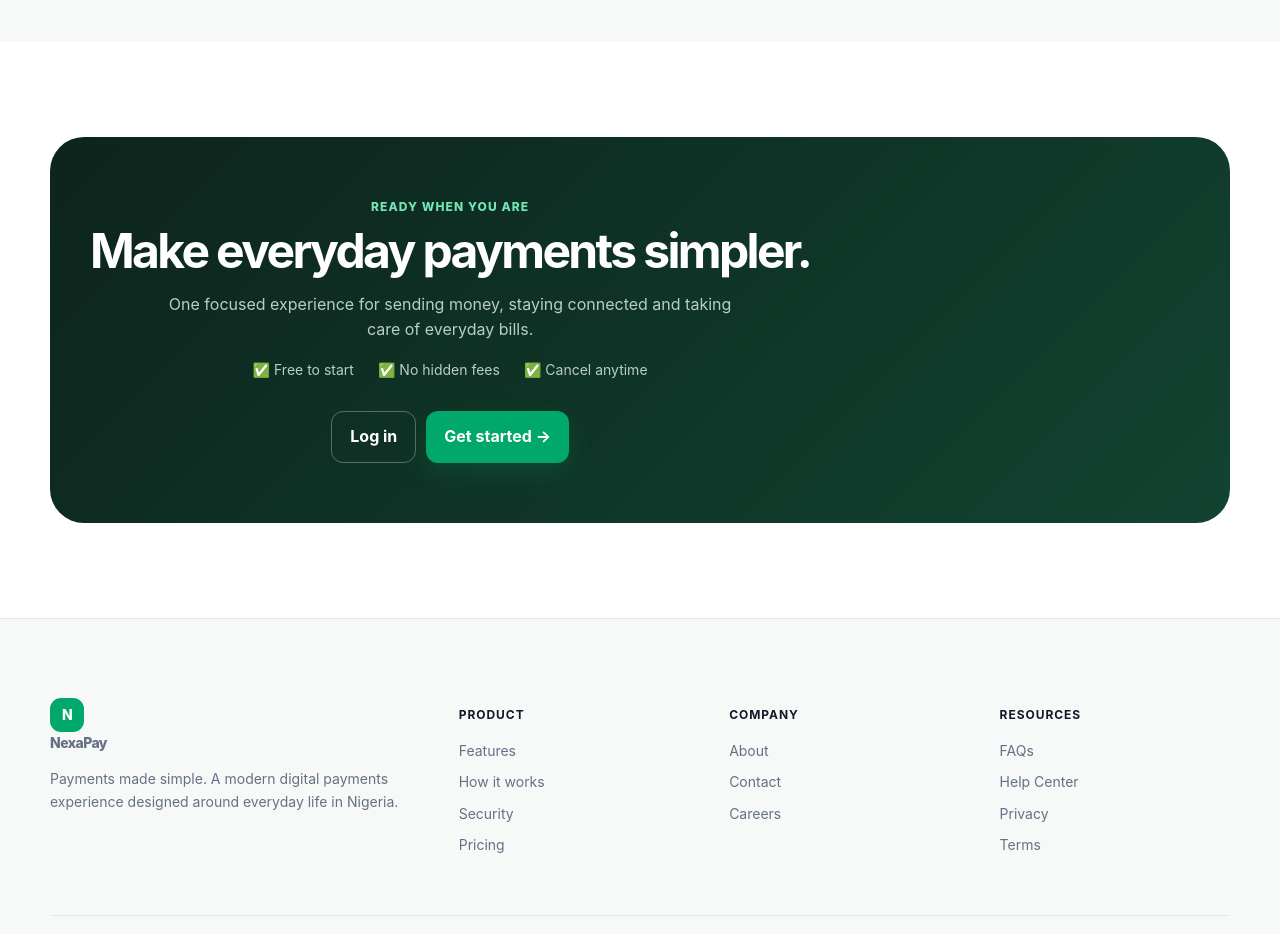
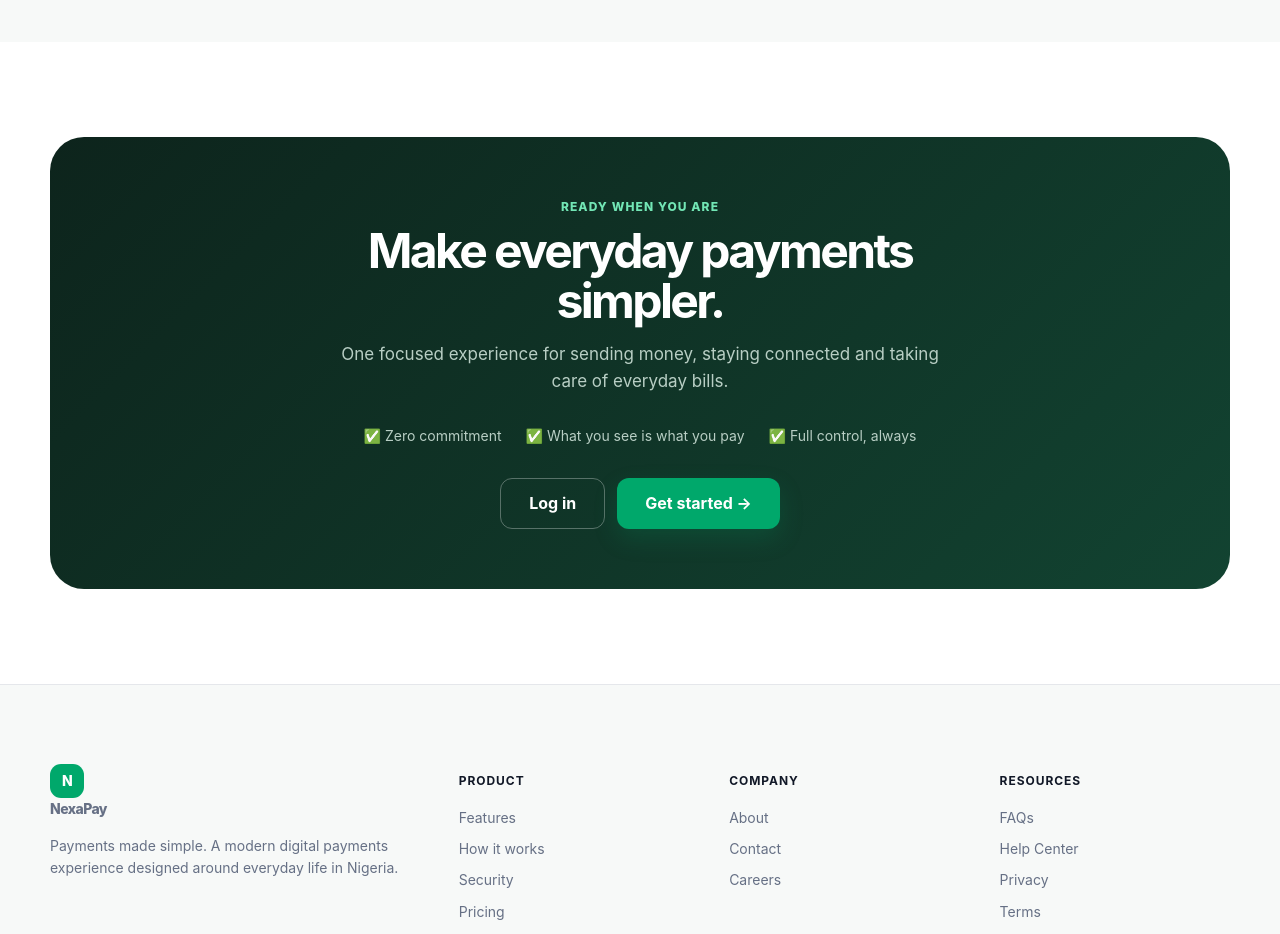
Before and after one commit to marvelmikel5625-hub/nexapay, a React (Vite) app: page / in a window 1280 px wide. Shown: the part 6260-7194 px from the top of the page. Built offline with nearby package versions, Linux system fonts and the light colour scheme; the HTML template or start-up script is replaced by a standard one.

Commit message:
Remove commented sections and clean up styles

```diff
--- a/src/App.tsx
+++ b/src/App.tsx
@@ -156,7 +156,6 @@ function App() {
             </div>
           </div>
 
-          {/* Send Money */}
           <div className="service reveal">
             <div className="copy">
               <div className="kicker">Send money</div>
@@ -178,7 +177,6 @@ function App() {
             </div>
           </div>
 
-          {/* Airtime & Data - WITH REAL LOGOS */}
           <div className="service reverse reveal">
             <div className="copy">
               <div className="kicker">Airtime & data</div>
@@ -192,7 +190,6 @@ function App() {
             </div>
             <div className="visual">
               <div className="networks">
-                {/* MTN - Yellow */}
                 <div className="network" style={{
                   display: 'flex',
                   alignItems: 'center',
@@ -207,7 +204,6 @@ function App() {
                   <span style={{ fontWeight: '700' }}>MTN</span>
                 </div>
 
-                {/* Airtel - Red */}
                 <div className="network" style={{
                   display: 'flex',
                   alignItems: 'center',
@@ -222,7 +218,6 @@ function App() {
                   <span style={{ fontWeight: '700' }}>Airtel</span>
                 </div>
 
-                {/* Glo - Green */}
                 <div className="network" style={{
                   display: 'flex',
                   alignItems: 'center',
@@ -237,7 +232,6 @@ function App() {
                   <span style={{ fontWeight: '700' }}>Glo</span>
                 </div>
 
-                {/* 9mobile - Purple */}
                 <div className="network" style={{
                   display: 'flex',
                   alignItems: 'center',
@@ -255,7 +249,6 @@ function App() {
             </div>
           </div>
 
-          {/* Bills */}
           <div className="service reveal">
             <div className="copy">
               <div className="kicker">Bills</div>
@@ -427,18 +420,39 @@ function App() {
             background: 'linear-gradient(135deg, #0d241c, #124331)',
             borderRadius: '34px',
             padding: '60px 40px',
-            textAlign: 'center'
+            textAlign: 'center',
+            display: 'flex',
+            flexDirection: 'column',
+            alignItems: 'center',
+            justifyContent: 'center'
           }}>
-            <div>
+            <div style={{
+              maxWidth: '700px',
+              width: '100%',
+              display: 'flex',
+              flexDirection: 'column',
+              alignItems: 'center'
+            }}>
               <div className="kicker" style={{ color: '#72e6b5' }}>Ready when you are</div>
-              <h2 style={{ color: '#fff', fontSize: 'clamp(32px, 4vw, 48px)' }}>
+              <h2 style={{
+                color: '#fff',
+                fontSize: 'clamp(32px, 4vw, 48px)',
+                margin: '10px 0 16px',
+                textAlign: 'center'
+              }}>
                 Make everyday payments simpler.
               </h2>
-              <p style={{ color: '#b8cec4', maxWidth: '600px', margin: '16px auto' }}>
+              <p style={{
+                color: '#b8cec4',
+                maxWidth: '600px',
+                margin: '0 auto 30px',
+                textAlign: 'center',
+                fontSize: '17px',
+                lineHeight: '1.6'
+              }}>
                 One focused experience for sending money, staying connected and taking care of everyday bills.
               </p>
 
-              {/* Trust Badges */}
               <div style={{
                 display: 'flex',
                 justifyContent: 'center',
@@ -448,23 +462,30 @@ function App() {
                 fontSize: '14px',
                 color: '#b8cec4'
               }}>
-                <span>✅ Free to start</span>
-                <span>✅ No hidden fees</span>
-                <span>✅ Cancel anytime</span>
+                <span>✅ Zero commitment</span>
+                <span>✅ What you see is what you pay</span>
+                <span>✅ Full control, always</span>
               </div>
 
-              <div className="actions" style={{ justifyContent: 'center' }}>
+              <div className="actions" style={{
+                display: 'flex',
+                justifyContent: 'center',
+                gap: '12px',
+                flexWrap: 'wrap'
+              }}>
                 <a className="btn outline" href="#login" style={{
                   borderColor: 'rgba(255,255,255,0.3)',
                   color: '#fff',
-                  background: 'transparent'
+                  background: 'transparent',
+                  padding: '12px 28px'
                 }}>
                   Log in
                 </a>
                 <a className="btn primary" href="#" style={{
                   background: 'var(--g)',
                   color: '#fff',
-                  boxShadow: '0 10px 25px #00a86b2e'
+                  boxShadow: '0 10px 25px #00a86b2e',
+                  padding: '12px 28px'
                 }}>
                   Get started →
                 </a>
```
